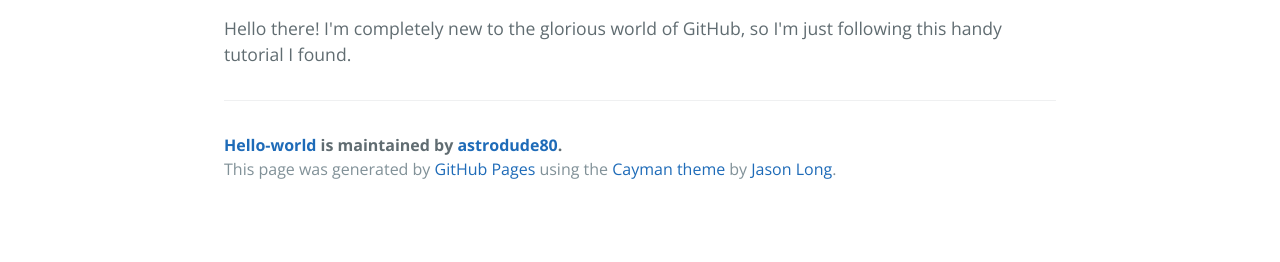
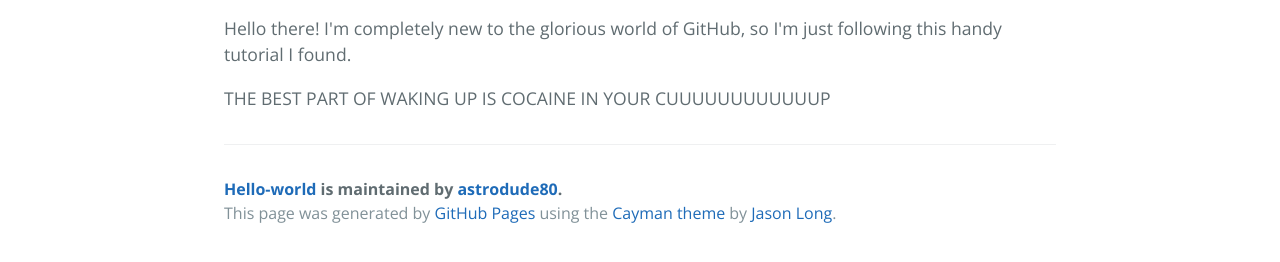
Before and after one commit to andrewlitfin/hello-world, a plain HTML site: page index.html in a window 1280 px wide. Shown: the part 514-776 px from the top of the page. Drawn offline with nearby package versions, Linux system fonts and the light colour scheme.

Commit message:
Update index.html

```diff
--- a/index.html
+++ b/index.html
@@ -26,6 +26,7 @@
 
 <p>Hello there!
 I'm completely new to the glorious world of GitHub, so I'm just following this handy tutorial I found.</p>
+      <p>THE BEST PART OF WAKING UP IS COCAINE IN YOUR CUUUUUUUUUUUUP</p>
 
       <footer class="site-footer">
         <span class="site-footer-owner"><a href="https://github.com/astrodude80/hello-world">Hello-world</a> is maintained by <a href="https://github.com/astrodude80">astrodude80</a>.</span>
```
